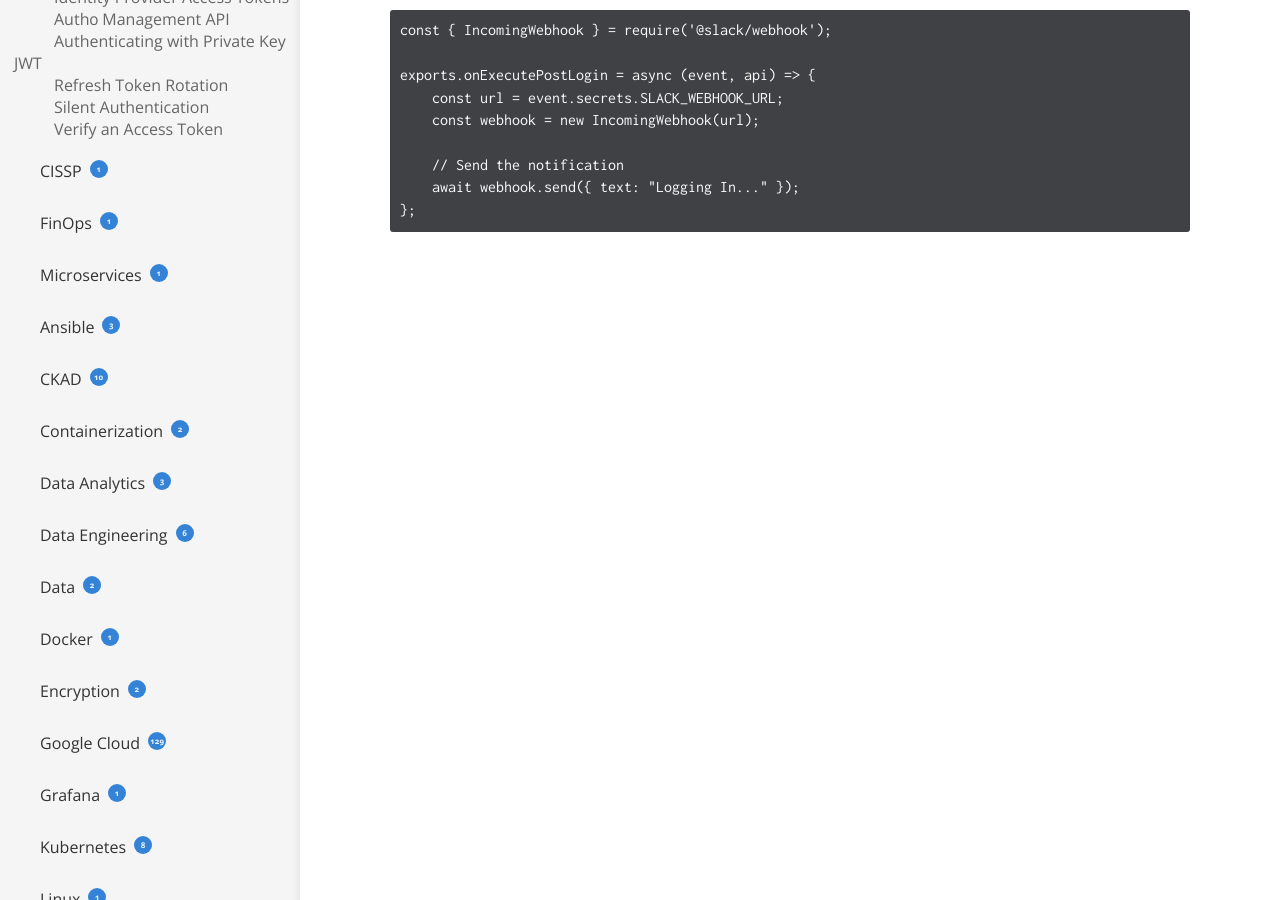
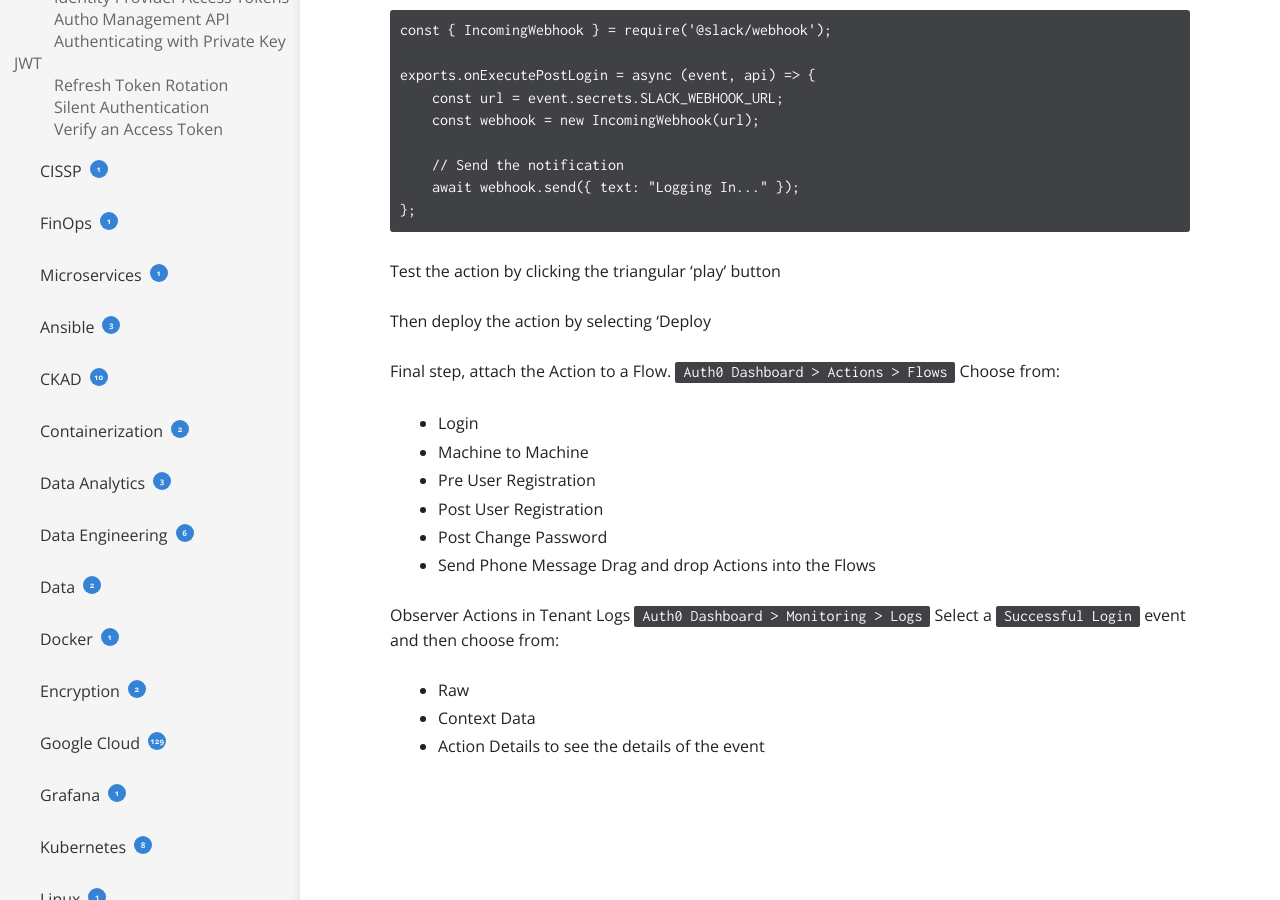
Before and after one commit to TABurrows/taburrows.github.io, a Jekyll site: the page built from _docs/Auth0/actions.md, in a window 1280 px wide and 900 px high, scrolled down 429 px. Built offline with Jekyll 4.4.1, drawn with Linux system fonts in a browser that asks for light colours.

Commit message:
Updated the old Auth0 notes

````diff
--- a/_docs/Auth0/actions.md
+++ b/_docs/Auth0/actions.md
@@ -29,3 +29,29 @@ exports.onExecutePostLogin = async (event, api) => {
     await webhook.send({ text: "Logging In..." });
 };
 ```
+
+
+Test the action by clicking the triangular 'play' button
+
+
+Then deploy the action by selecting 'Deploy
+
+
+Final step, attach the Action to a Flow.
+`Auth0 Dashboard > Actions > Flows`
+Choose from:
+- Login
+- Machine to Machine
+- Pre User Registration
+- Post User Registration
+- Post Change Password
+- Send Phone Message
+Drag and drop Actions into the Flows
+
+Observer Actions in Tenant Logs
+`Auth0 Dashboard > Monitoring > Logs`
+Select a `Successful Login` event and then choose from:
+- Raw
+- Context Data
+- Action Details
+to see the details of the event
````
